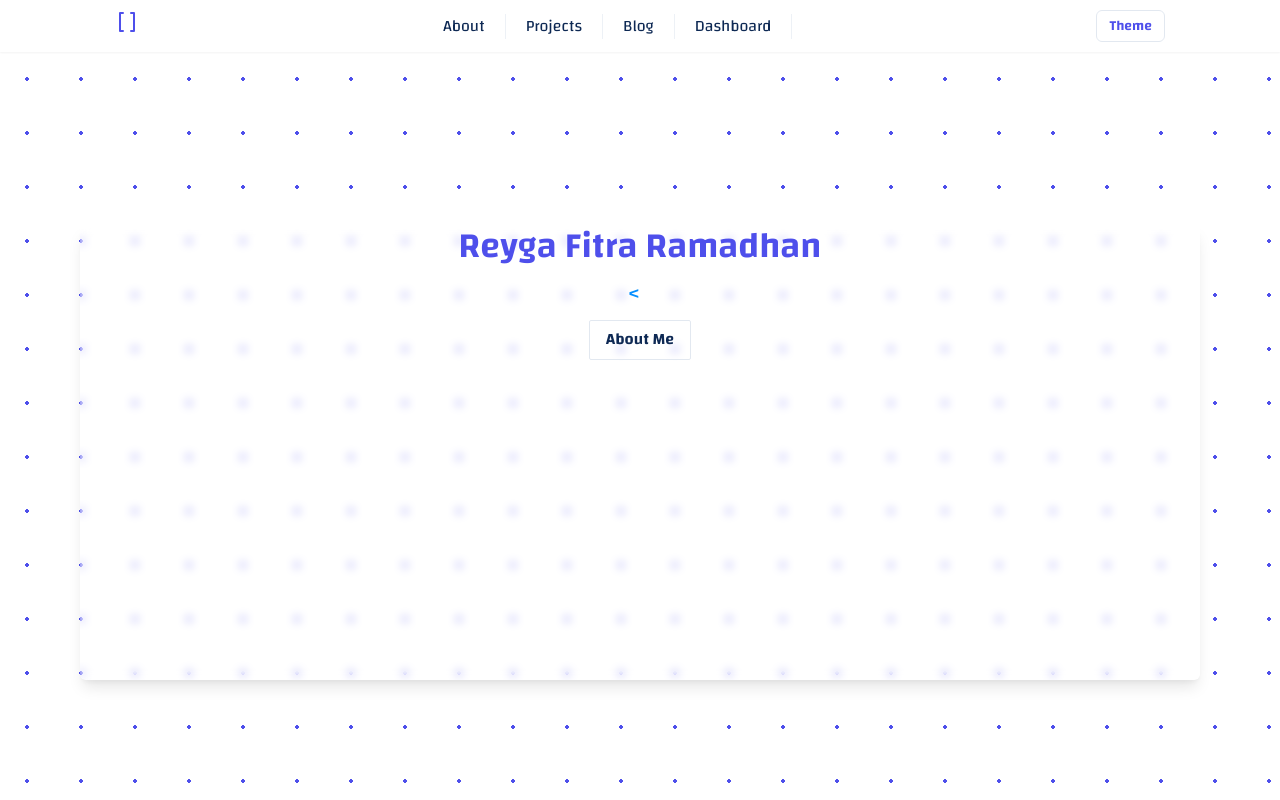
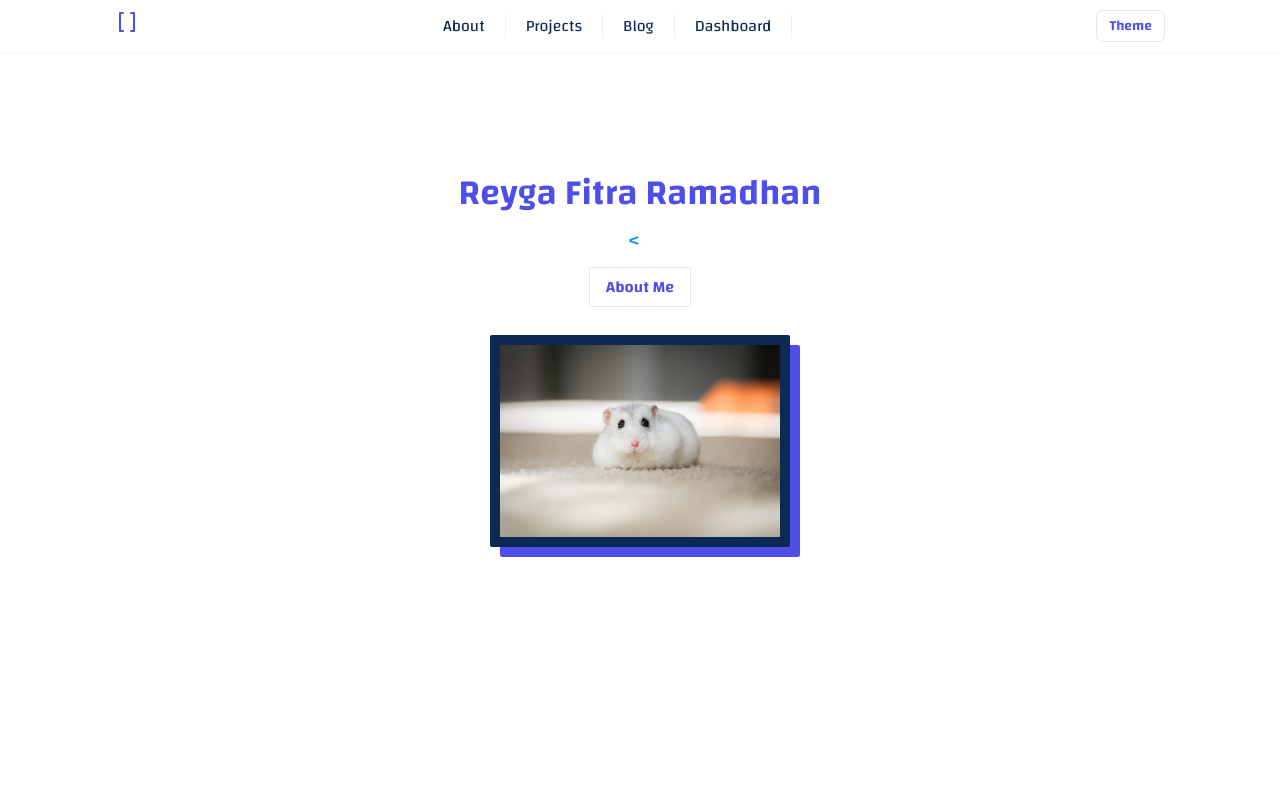
Before and after one commit to ReygaFitra/prf-web-reyga-v2, a Next.js app: page / in a window 1280 px wide. Shown: the top 800 px of the page. Built offline with nearby package versions, Linux system fonts and the light colour scheme.

Commit message:
fragments: update hero fragment

```diff
--- a/src/app/globals.css
+++ b/src/app/globals.css
@@ -8,11 +8,11 @@
   /* background-color: #222222; */
 }
 
-.main-layer {
+/* .main-layer {
   background-image: radial-gradient(#4e4feb 2px, transparent 2px);
   background-size: 54px 54px;
   min-height: 100vh;
-}
+} */
 
 ::-webkit-scrollbar {
   width: 10px;
--- a/src/app/page.tsx
+++ b/src/app/page.tsx
@@ -1,7 +1,6 @@
 'use client';
 import HeroFragment from '@/fragments/HeroFragment';
 import RecentFragment from '@/fragments/RecentFragment';
-import { Container } from '@chakra-ui/react';
 
 export const metadata = {
   title: 'Reyga Fitra Ramadhan',
@@ -10,10 +9,8 @@ export const metadata = {
 
 export default function Home() {
   return (
-    <main className="main-layer">
-      <Container minWidth="6xl">
-        <HeroFragment />
-      </Container>
+    <main>
+      <HeroFragment />
       <RecentFragment />
     </main>
   );
--- a/src/components/Hero/Hero.tsx
+++ b/src/components/Hero/Hero.tsx
@@ -1,7 +1,8 @@
-import { Text, Heading, Flex, VStack } from '@chakra-ui/react';
-
+import { Text, Heading, Flex, VStack, Box } from '@chakra-ui/react';
+import Image from 'next/image';
 import { TypeAnimation } from 'react-type-animation';
 import ButtonLink from '../ButtonLink/ButtonLink';
+import hamster from '@/assets/img/hero/hamster.jpg';
 
 type Hero = {
   name: string;
@@ -23,7 +24,10 @@ const Hero = (props: Hero) => {
         <Text color={roleColor}>
           <TypeAnimation sequence={roleSequence} style={{ fontSize: '1.5em' }} repeat={Infinity} />
         </Text>
-        <ButtonLink href="/about" color="#0E2954" variant="outline" size="md" title="About Me" radius="sm" />
+        <ButtonLink href="/about" color="#4E4FEB" variant="outline" size="md" title="About Me" radius="sm" />
+        <Box maxW="300px" maxH="300px" rounded="sm" my="20px" bgColor={'#0E2954'} p="10px" style={{ boxShadow: '10px 10px #4E4FEB', overflow: 'hidden' }}>
+          <Image src={hamster} alt="Hamster" style={{ objectFit: 'cover', alignItems: 'center', height: '100%', width: '100%' }} />
+        </Box>
       </VStack>
     </Flex>
   );
--- a/src/fragments/HeroFragment.tsx
+++ b/src/fragments/HeroFragment.tsx
@@ -1,14 +1,14 @@
 'use client';
 import Hero from '@/components/Hero/Hero';
-import { Box } from '@chakra-ui/react';
+import { Box, Flex } from '@chakra-ui/react';
 
 const HeroFragment = () => {
   return (
-    <Box display="flex" justifyContent="center" alignItems="center" height="100vh">
-      <Box backdropFilter="auto" backdropBlur="5px" w="full" minH="455px" boxShadow="lg" borderRadius="md">
+    <Flex justifyContent="center" alignItems="center" height="100vh" width="100%">
+      <Box minW="60vw" minH="75vh" borderRadius="sm" p="20px">
         <Hero name="Reyga Fitra Ramadhan" nameColor="#4E4FEB" nameFont="Changa" roleColor="#068FFF" roleSequence={['< Software Engineer />', 3000, '< Fullstack Developer />', 3000]} />
       </Box>
-    </Box>
+    </Flex>
   );
 };
 
```
Also changed, not shown: src/assets/img/hero/hamster.jpg (added).
